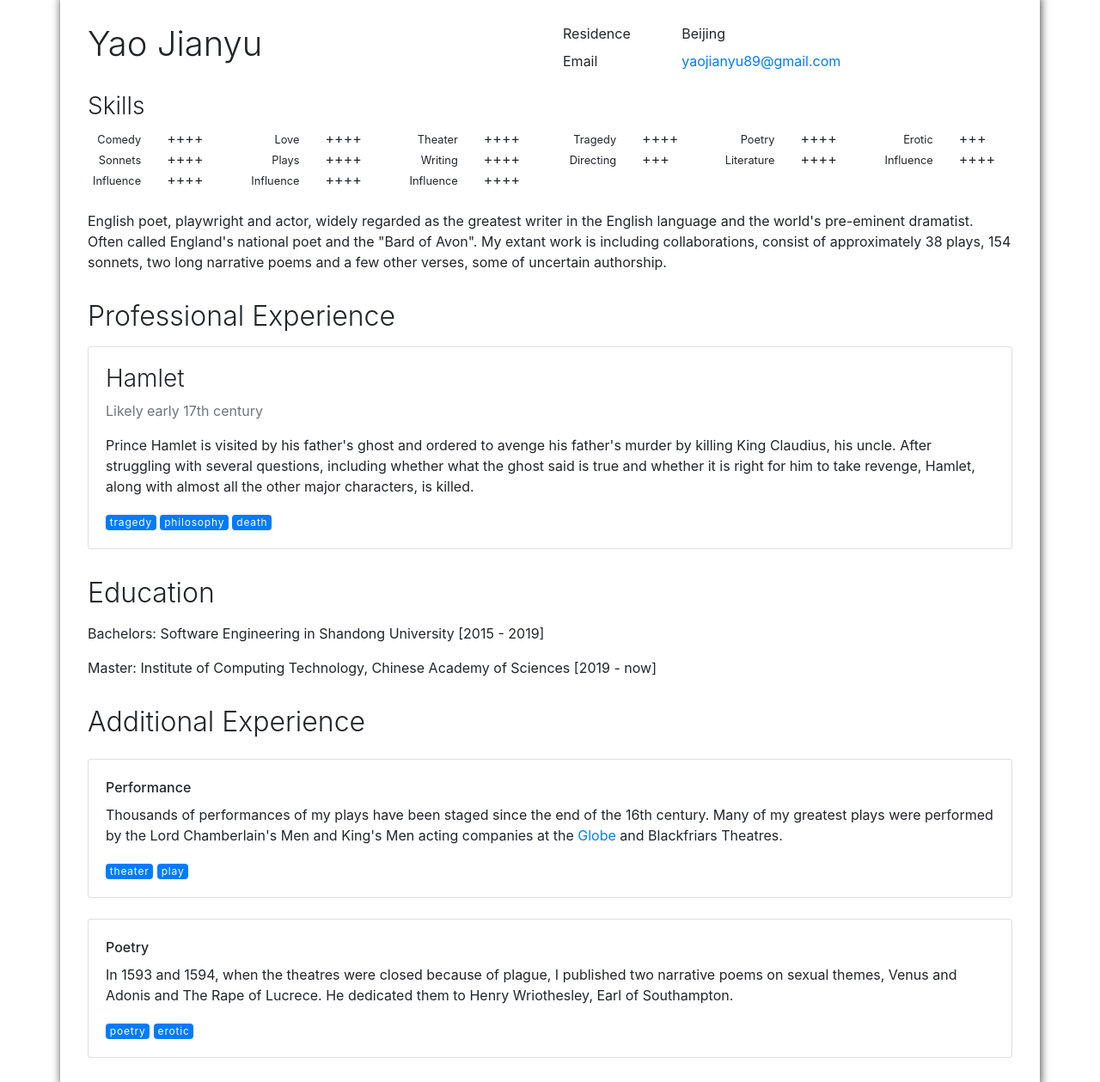
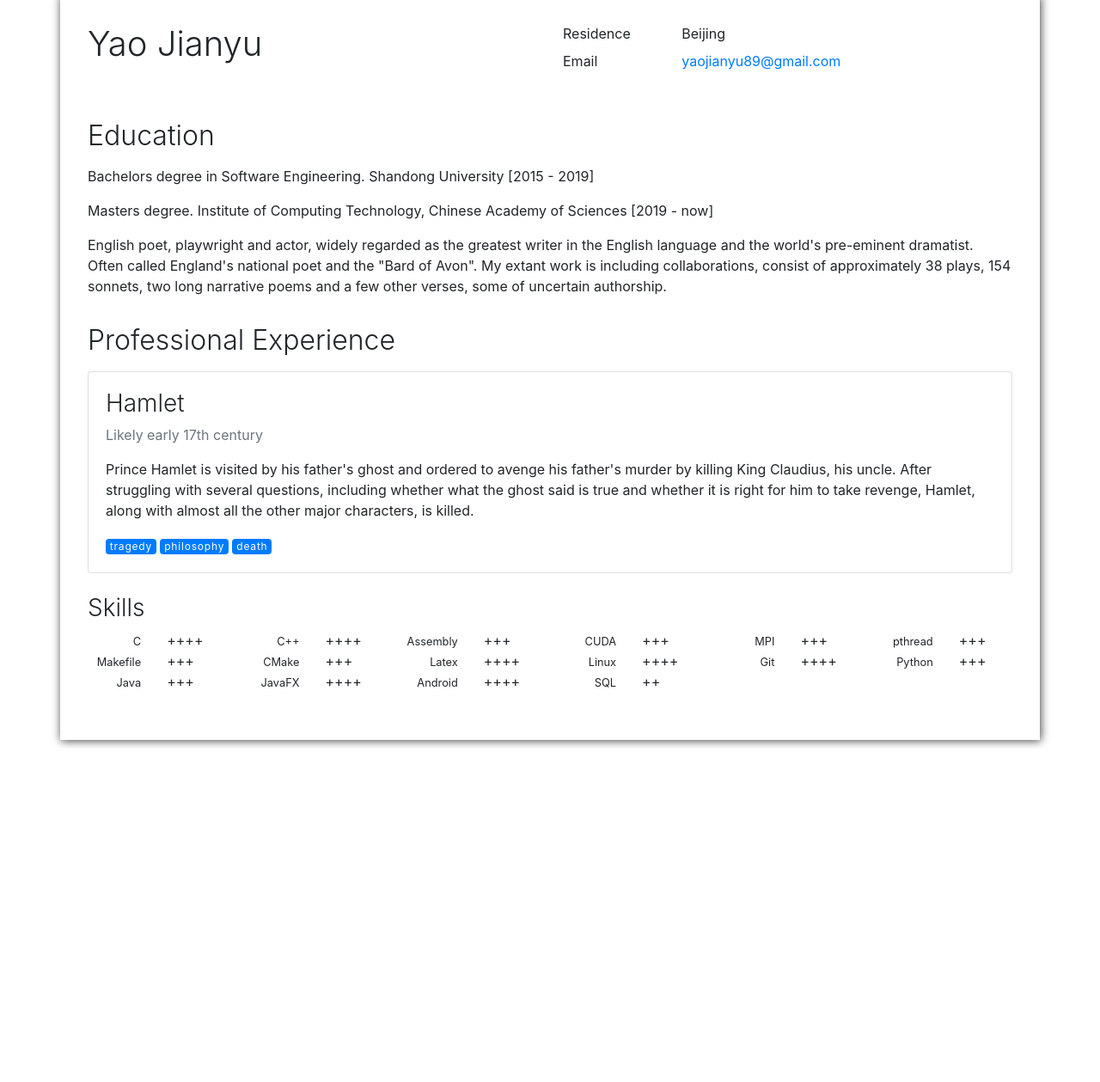
Before and after one commit to WuguanYao/cv-template, a plain HTML site: page index.html in a window 1280 px wide. Shown: the part 15-1274 px from the top of the page at 86% size. After the commit the page ends 886 px from the top, so only its background shows below. Drawn offline with nearby package versions, Linux system fonts and the light colour scheme.

Commit message:
Deploying to gh-pages from  @ 4ff38088fa841f1e367eaf64abc708d3ce3a6c6e 🚀

```diff
--- a/index.html
+++ b/index.html
@@ -3,7 +3,7 @@
 <head>
     <meta charset="UTF-8"/>
     <meta name="viewport" content="width=device-width, initial-scale=1">
-    <title>Yao Jianyu. </title>
+    <title>Yao Jianyu</title>
     <link rel="icon" href="favicon.ico" type="image/x-icon"/>
     <link rel="stylesheet" href="https://stackpath.bootstrapcdn.com/bootstrap/4.1.3/css/bootstrap.min.css">
     <link rel="stylesheet" href="https://maxcdn.bootstrapcdn.com/font-awesome/4.7.0/css/font-awesome.min.css">
@@ -13,7 +13,7 @@
 <div class="container page">
     <div class="row">
         <div class="col-md-6 col-print-6">
-            <h1>Yao Jianyu<br/></h1>
+            <h1>Yao Jianyu</h1>
             <!-- <p>
                 <time datetime="" class="text-muted">Last update: August 14, 2021</time>
             </p> -->
@@ -28,99 +28,9 @@
         </div>
     </div>
 
-    <h3 class="screen">Skills</h3>
-    <div class="row mb-4">
-        <div class="col-print-1 col-3 col-md-2 col-lg-1 text-right">
-            <small>Comedy</small>
-        </div>
-        <div class="col-print-1 col-3 col-md-2 col-lg-1">
-            ++++
-        </div>
-        <div class="col-print-1 col-3 col-md-2 col-lg-1 text-right">
-            <small>Love</small>
-        </div>
-        <div class="col-print-1 col-3 col-md-2 col-lg-1">
-            ++++
-        </div>
-        <div class="col-print-1 col-3 col-md-2 col-lg-1 text-right">
-            <small>Theater</small>
-        </div>
-        <div class="col-print-1 col-3 col-md-2 col-lg-1">
-            ++++
-        </div>
-        <div class="col-print-1 col-3 col-md-2 col-lg-1 text-right">
-            <small>Tragedy</small>
-        </div>
-        <div class="col-print-1 col-3 col-md-2 col-lg-1">
-            ++++
-        </div>
-        <div class="col-print-1 col-3 col-md-2 col-lg-1 text-right">
-            <small>Poetry</small>
-        </div>
-        <div class="col-print-1 col-3 col-md-2 col-lg-1">
-            ++++
-        </div>
-        <div class="col-print-1 col-3 col-md-2 col-lg-1 text-right">
-            <small>Erotic</small>
-        </div>
-        <div class="col-print-1 col-3 col-md-2 col-lg-1">
-            +++
-        </div>
-        <div class="col-print-1 col-3 col-md-2 col-lg-1 text-right">
-            <small>Sonnets</small>
-        </div>
-        <div class="col-print-1 col-3 col-md-2 col-lg-1">
-            ++++
-        </div>
-        <div class="col-print-1 col-3 col-md-2 col-lg-1 text-right">
-            <small>Plays</small>
-        </div>
-        <div class="col-print-1 col-3 col-md-2 col-lg-1">
-            ++++
-        </div>
-        <div class="col-print-1 col-3 col-md-2 col-lg-1 text-right">
-            <small>Writing</small>
-        </div>
-        <div class="col-print-1 col-3 col-md-2 col-lg-1">
-            ++++
-        </div>
-        <div class="col-print-1 col-3 col-md-2 col-lg-1 text-right">
-            <small>Directing</small>
-        </div>
-        <div class="col-print-1 col-3 col-md-2 col-lg-1">
-            +++
-        </div>
-        <div class="col-print-1 col-3 col-md-2 col-lg-1 text-right">
-            <small>Literature</small>
-        </div>
-        <div class="col-print-1 col-3 col-md-2 col-lg-1">
-            ++++
-        </div>
-        <div class="col-print-1 col-3 col-md-2 col-lg-1 text-right">
-            <small>Influence</small>
-        </div>
-        <div class="col-print-1 col-3 col-md-2 col-lg-1">
-            ++++
-        </div>
-        <div class="col-print-1 col-3 col-md-2 col-lg-1 text-right">
-            <small>Influence</small>
-        </div>
-        <div class="col-print-1 col-3 col-md-2 col-lg-1">
-            ++++
-        </div>
-        <div class="col-print-1 col-3 col-md-2 col-lg-1 text-right">
-            <small>Influence</small>
-        </div>
-        <div class="col-print-1 col-3 col-md-2 col-lg-1">
-            ++++
-        </div>
-        <div class="col-print-1 col-3 col-md-2 col-lg-1 text-right">
-            <small>Influence</small>
-        </div>
-        <div class="col-print-1 col-3 col-md-2 col-lg-1">
-            ++++
-        </div>
-    </div>
+    <h2>Education</h2>
+    <p>Bachelors degree in Software Engineering. Shandong University [2015 - 2019]</p>
+    <p>Masters degree. Institute of Computing Technology, Chinese Academy of Sciences [2019 - now]</p>
 
     <p>
         English poet, playwright and actor, widely regarded as the greatest writer in the English language
@@ -145,36 +55,107 @@
         </div>
     </div>
 
-    <h2>Education</h2>
-    <p>Bachelors: Software Engineering in Shandong University [2015 - 2019]</p>
-    <p>Master: Institute of Computing Technology, Chinese Academy of Sciences [2019 - now]</p>
 
-    <h2>Additional Experience</h2>
-
-    <div class="card mt-4">
-        <div class="card-body">
-            <div class="mb-2"><strong>Performance</strong></div>
-
-            <p>Thousands of performances of my plays have been staged since the end of the 16th century. Many of my greatest plays were performed by the Lord Chamberlain&#39;s Men and King&#39;s Men acting companies at the <a href="https://en.wikipedia.org/wiki/Globe_Theatre">Globe</a> and Blackfriars Theatres.</p>
-
-            <div>
-                <span class="badge badge-primary">theater</span>
-                <span class="badge badge-primary">play</span>
-            </div>
+    <h3 class="screen">Skills</h3>
+    <div class="row mb-4">
+        <div class="col-print-1 col-3 col-md-2 col-lg-1 text-right">
+            <small>C</small>
+        </div>
+        <div class="col-print-1 col-3 col-md-2 col-lg-1">
+            ++++
+        </div>
+        <div class="col-print-1 col-3 col-md-2 col-lg-1 text-right">
+            <small>C++</small>
+        </div>
+        <div class="col-print-1 col-3 col-md-2 col-lg-1">
+            ++++
+        </div>
+        <div class="col-print-1 col-3 col-md-2 col-lg-1 text-right">
+            <small>Assembly</small>
+        </div>
+        <div class="col-print-1 col-3 col-md-2 col-lg-1">
+            +++
+        </div>
+        <div class="col-print-1 col-3 col-md-2 col-lg-1 text-right">
+            <small>CUDA</small>
+        </div>
+        <div class="col-print-1 col-3 col-md-2 col-lg-1">
+            +++
+        </div>
+        <div class="col-print-1 col-3 col-md-2 col-lg-1 text-right">
+            <small>MPI</small>
+        </div>
+        <div class="col-print-1 col-3 col-md-2 col-lg-1">
+            +++
+        </div>
+        <div class="col-print-1 col-3 col-md-2 col-lg-1 text-right">
+            <small>pthread</small>
+        </div>
+        <div class="col-print-1 col-3 col-md-2 col-lg-1">
+            +++
+        </div>
+        <div class="col-print-1 col-3 col-md-2 col-lg-1 text-right">
+            <small>Makefile</small>
+        </div>
+        <div class="col-print-1 col-3 col-md-2 col-lg-1">
+            +++
+        </div>
+        <div class="col-print-1 col-3 col-md-2 col-lg-1 text-right">
+            <small>CMake</small>
+        </div>
+        <div class="col-print-1 col-3 col-md-2 col-lg-1">
+            +++
+        </div>
+        <div class="col-print-1 col-3 col-md-2 col-lg-1 text-right">
+            <small>Latex</small>
+        </div>
+        <div class="col-print-1 col-3 col-md-2 col-lg-1">
+            ++++
+        </div>
+        <div class="col-print-1 col-3 col-md-2 col-lg-1 text-right">
+            <small>Linux</small>
+        </div>
+        <div class="col-print-1 col-3 col-md-2 col-lg-1">
+            ++++
+        </div>
+        <div class="col-print-1 col-3 col-md-2 col-lg-1 text-right">
+            <small>Git</small>
+        </div>
+        <div class="col-print-1 col-3 col-md-2 col-lg-1">
+            ++++
+        </div>
+        <div class="col-print-1 col-3 col-md-2 col-lg-1 text-right">
+            <small>Python</small>
+        </div>
+        <div class="col-print-1 col-3 col-md-2 col-lg-1">
+            +++
+        </div>
+        <div class="col-print-1 col-3 col-md-2 col-lg-1 text-right">
+            <small>Java</small>
+        </div>
+        <div class="col-print-1 col-3 col-md-2 col-lg-1">
+            +++
+        </div>
+        <div class="col-print-1 col-3 col-md-2 col-lg-1 text-right">
+            <small>JavaFX</small>
+        </div>
+        <div class="col-print-1 col-3 col-md-2 col-lg-1">
+            ++++
+        </div>
+        <div class="col-print-1 col-3 col-md-2 col-lg-1 text-right">
+            <small>Android</small>
+        </div>
+        <div class="col-print-1 col-3 col-md-2 col-lg-1">
+            ++++
+        </div>
+        <div class="col-print-1 col-3 col-md-2 col-lg-1 text-right">
+            <small>SQL</small>
+        </div>
+        <div class="col-print-1 col-3 col-md-2 col-lg-1">
+            ++
         </div>
     </div>
-    <div class="card mt-4">
-        <div class="card-body">
-            <div class="mb-2"><strong>Poetry</strong></div>
 
-            <p>In 1593 and 1594, when the theatres were closed because of plague, I published two narrative poems on sexual themes, Venus and Adonis and The Rape of Lucrece. He dedicated them to Henry Wriothesley, Earl of Southampton.</p>
-
-            <div>
-                <span class="badge badge-primary">poetry</span>
-                <span class="badge badge-primary">erotic</span>
-            </div>
-        </div>
-    </div>
 </div>
 </body>
 </html>
```
Also changed, not shown: 1 other file.
